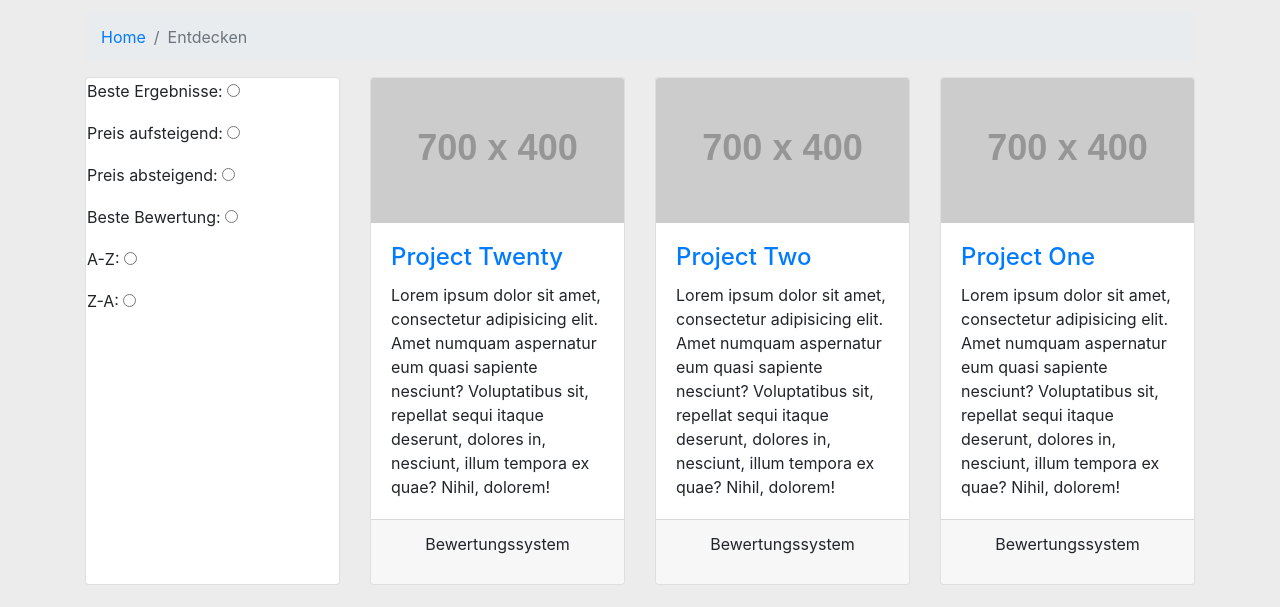
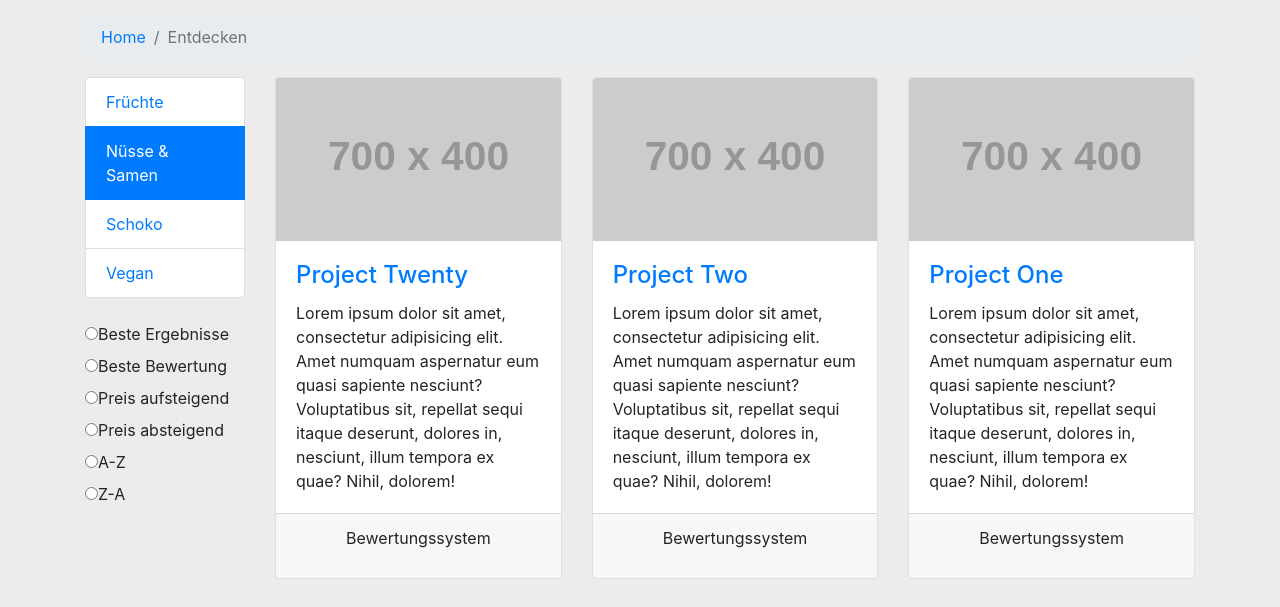
Before and after one commit to DaHaMaRi/YoYoYo, a website: page Website/htdocs/discover.html in a window 1280 px wide. Shown: the part 131-738 px from the top of the page. Drawn offline with Linux system fonts and the light colour scheme; placeholder pictures from the web are drawn by us.

Commit message:
Erste Hilfe für discover.html

```diff
--- a/Website/htdocs/discover.html
+++ b/Website/htdocs/discover.html
@@ -67,32 +67,49 @@
             </ol>
 
             <div class="row">
-                <div class="col-lg-3 col-md-4 col-sm-6 portfolio-item">
-                    <div class="card h-100">
-                        <table>
-                            <tr>
-                                <td>  <p> Beste Ergebnisse: <input type="radio" class="" id="bestresult" value="bestresult" ></p>  </td>
-                            </tr>
-                            <tr>
-                                <td>  <p> Preis aufsteigend: <input type="radio" class="" id="priceup" value="priceup" ></p>  </td>
-                            </tr>
-                            <tr>
-                                <td>  <p> Preis absteigend: <input type="radio" class="" id="pricedown" value="pricedown" ></p>  </td>
-                            </tr>
-                            <tr>
-                                <td>  <p> Beste Bewertung: <input type="radio" class="" id="bestbewertung" value="bestbewertung" ></p>  </td>
-                            </tr>
-                            <tr>
-                                <td>  <p> A-Z: <input type="radio" class="" id="a-z" value="a-z" ></p>  </td>
-                            </tr>
-                            <tr>
-                                <td>  <p> Z-A: <input type="radio" class="" id="a-z" value="a-z" ></p>  </td>
-                            </tr>
-                        </table>
+                <div class="col-md-2">
 
+                    <div class="list-group">
+                        <a href="#" class="list-group-item">Früchte</a>
+                        <a href="#" class="list-group-item active">Nüsse & Samen</a>
+                        <a href="#" class="list-group-item">Schoko</a>
+                        <a href="#" class="list-group-item">Vegan</a>
                     </div>
+                    <form class="mt-4">
+                        <div class="radio">
+                            <label>
+                                <input type="radio" name="optradio" id="bestresult" value="bestresult">Beste Ergebnisse
+                            </label>
                         </div>
-                <div class="col-lg-3 col-md-4 col-sm-6 portfolio-item">
+                        <div class="radio">
+                            <label>
+                                <input type="radio" name="optradio" id="bestresult" value="bestresult">Beste Bewertung
+                            </label>
+                        </div>
+                        <div class="radio">
+                            <label>
+                                <input type="radio" name="optradio" id="priceup" value="priceup">Preis aufsteigend
+                            </label>
+                        </div>
+                        <div class="radio">
+                            <label>
+                                <input type="radio" name="optradio" id="pricedown" value="pricedown">Preis absteigend
+                            </label>
+                        </div>
+                        <div class="radio">
+                            <label>
+                                <input type="radio" name="optradio" id="a-z" value="a-z">A-Z
+                            </label>
+                        </div>
+                        <div class="radio">
+                            <label><input type="radio" name="optradio" id="z-a" value="z-a">Z-A</label>
+                        </div>
+                    </form>
+                </div>
+
+                <div class="col-md-10">
+                    <div class="row">
+                        <div class="col-lg-4 col-sm-6 portfolio-item">
                             <div class="card h-100">
                                 <a href="#"><img class="card-img-top" src="http://placehold.it/700x400" alt=""></a>
                                     <div class="card-body">
@@ -106,7 +123,7 @@
                                     </div>
                             </div>
                         </div>
-                <div class="col-lg-3 col-md-4 col-sm-6 portfolio-item">
+                        <div class="col-lg-4 col-sm-6 portfolio-item">
                             <div class="card h-100">
                                 <a href="#"><img class="card-img-top" src="http://placehold.it/700x400" alt=""></a>
                                     <div class="card-body">
@@ -120,7 +137,7 @@
                                     </div>
                             </div>
                         </div>
-                <div class="col-lg-3 col-md-4 col-sm-6 portfolio-item">
+                        <div class="col-lg-4 col-sm-6 portfolio-item">
                             <div class="card h-100">
                                 <a href="#"><img class="card-img-top" src="http://placehold.it/700x400" alt=""></a>
                                     <div class="card-body">
@@ -134,7 +151,7 @@
                                     </div>
                             </div>
                         </div>
-                <div class="col-lg-3 col-md-4 col-sm-6 portfolio-item">
+                        <div class="col-lg-4 col-sm-6 portfolio-item">
                             <div class="card h-100">
                                 <a href="#"><img class="card-img-top" src="http://placehold.it/700x400" alt=""></a>
                                     <div class="card-body">
@@ -148,7 +165,7 @@
                                     </div>
                             </div>
                         </div>
-                <div class="col-lg-3 col-md-4 col-sm-6 portfolio-item">
+                        <div class="col-lg-4 col-sm-6 portfolio-item">
                             <div class="card h-100">
                                 <a href="#"><img class="card-img-top" src="http://placehold.it/700x400" alt=""></a>
                                     <div class="card-body">
@@ -159,6 +176,9 @@
                                     </div>
                                     <div class="card-footer text-center">
                                         <p> Bewertungssystem </p>
+                                    </div>
+                            </div>
+                        </div>
                     </div>
                 </div>
             </div>
```
Lines whose indentation alone changed are shown as unchanged.
